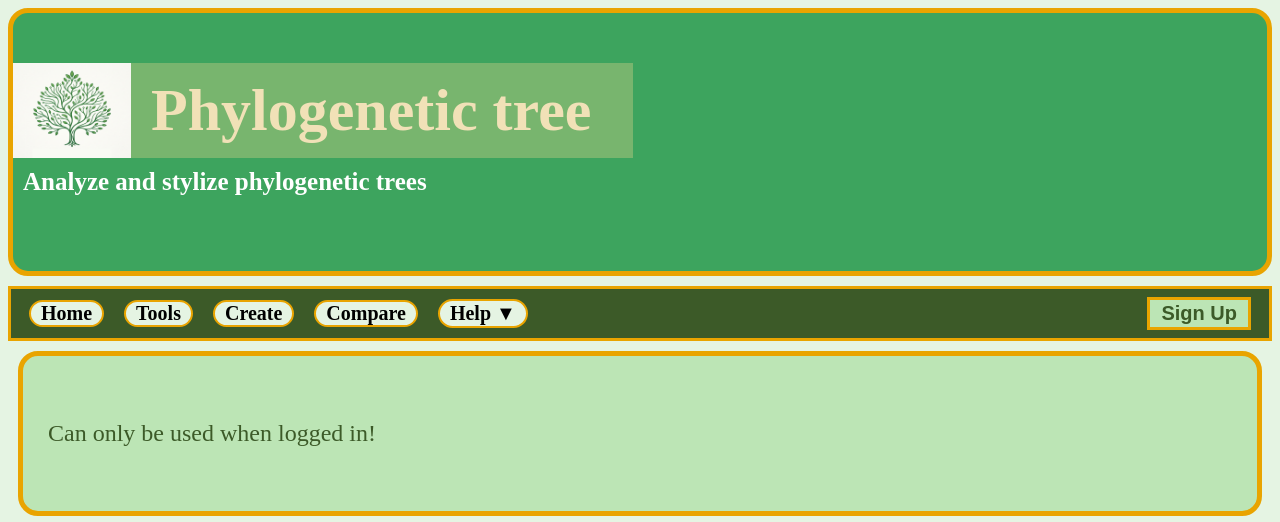
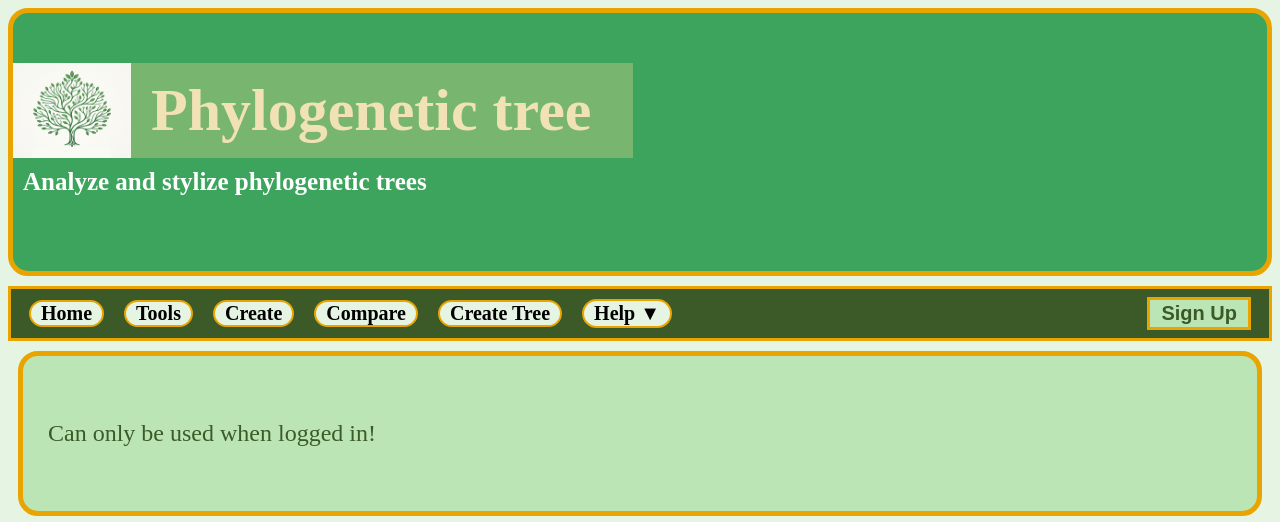
Before and after one commit to Tristan-Kruithof/TOOLBOX-PyhlogeneticTree, a Flask app: page /home/compare in a window 1280 px wide. Shown: the top 522 px of the page. Run offline with Flask 3, Linux system fonts and the light colour scheme.

Commit message:
knop naar create tree terughalen in de main

```diff
--- a/templates/main.html
+++ b/templates/main.html
@@ -24,6 +24,7 @@
           <a href="{{ url_for('tools') }}" class="nav_button">Tools</a>
           <a href="{{ url_for('create') }}" class="nav_button">Create</a>
           <a href="{{ url_for('compare') }}" class="nav_button">Compare</a>
+          <a href="{{ url_for('front_end') }}" class="nav_button">Create Tree</a>
           <div class="dropdown">
               <button class="nav_button">Help ▼</button>
               <div class="dropdown-content">
```
